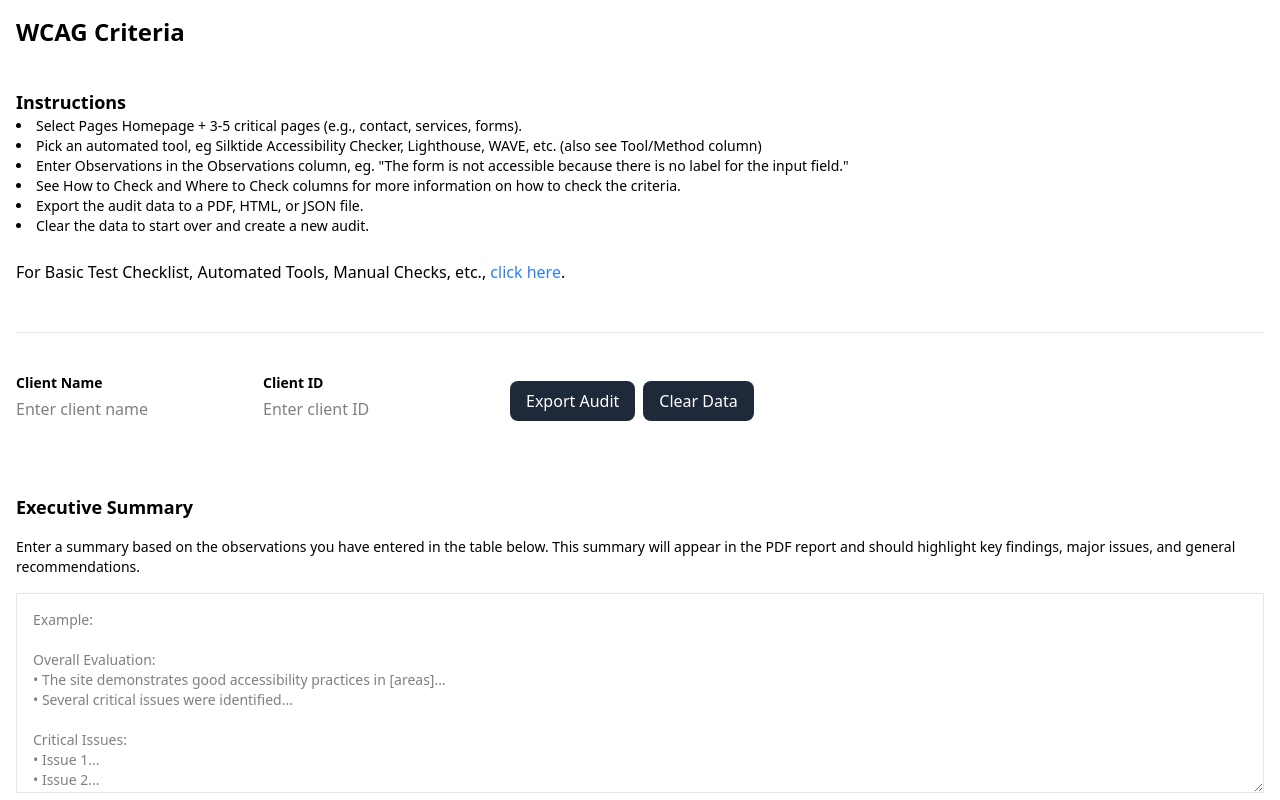
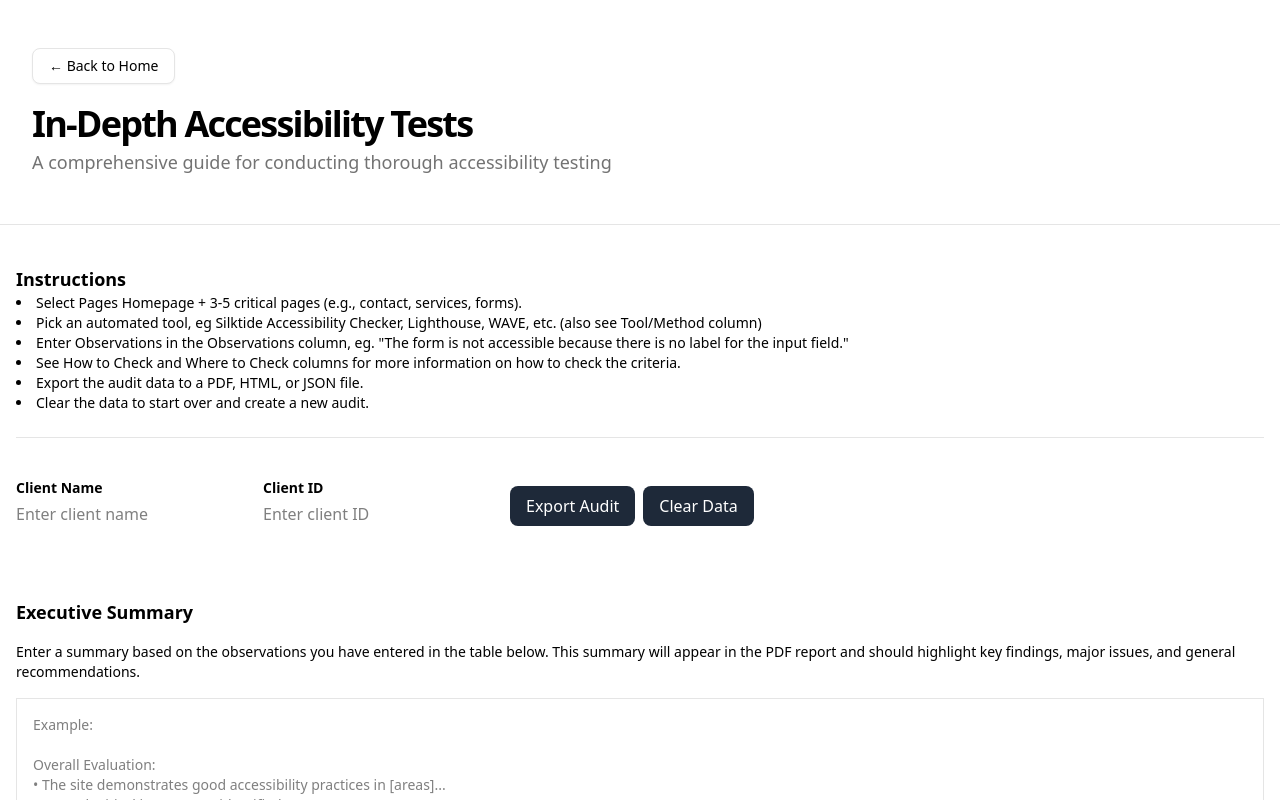
Before and after one commit to hanna-fmw/wcag-compliance-tracker, a Next.js app: page /in-depth-tests in a window 1280 px wide. Shown: the top 800 px of the page. Built offline with nearby package versions, Linux system fonts and the light colour scheme.

Commit message:
Refactor WCAGCriteriaPage to enhance layout and user experience. Introduced Radix UI Button for navigation, reorganized content structure for clarity, and improved instructional sections. Updated styling for better readability and consistency across the page.

```diff
--- a/app/in-depth-tests/page.js
+++ b/app/in-depth-tests/page.js
@@ -2,6 +2,8 @@
 import React, { useState, useEffect } from 'react'
 import ReportPreview from '../components/ReportPreview'
 import Link from 'next/link'
+import { Button } from '@/components/ui/button'
+
 // Add this sorting function before the wcagCriteria array
 function compareCriteria(a, b) {
 	// Extract numbers from criterion strings (e.g., "1.2.3" from "1.2.3 Audio Description")
@@ -726,9 +728,25 @@ export default function WCAGCriteriaPage() {
 	}
 
 	return (
+		<main className='flex flex-1 flex-col'>
+			{/* Hero Section */}
+			<section className='border-b'>
+				<div className='container mx-auto px-4 sm:px-6 lg:px-8 max-w-7xl flex flex-col items-start gap-1 py-8 md:py-10 lg:py-12'>
+					<Button variant='outline' asChild className='mb-4'>
+						<Link href='/'>← Back to Home</Link>
+					</Button>
+					<h1 className='text-2xl font-bold leading-tight tracking-tighter sm:text-3xl md:text-4xl lg:leading-[1.1]'>
+						In-Depth Accessibility Tests
+					</h1>
+					<p className='max-w-2xl text-base font-light text-muted-foreground sm:text-lg'>
+						A comprehensive guide for conducting thorough accessibility testing
+					</p>
+				</div>
+			</section>
+
 			<div className='container mx-auto p-4'>
 				<div className='mb-6 flex flex-col gap-4'>
-				<h1 className='text-2xl font-bold'>WCAG Criteria</h1>
+
 					<div className='py-6 border-b'>
 						<h2 className='text-lg font-bold'>Instructions</h2>
 						<ul className='list-disc list-inside text-sm'>
@@ -738,8 +756,8 @@ export default function WCAGCriteriaPage() {
 								(also see Tool/Method column)
 							</li>
 							<li>
-							Enter Observations in the Observations column, eg. "The form is not accessible because
-							there is no label for the input field."
+								Enter Observations in the Observations column, eg. "The form is not accessible
+								because there is no label for the input field."
 							</li>
 							<li>
 								See How to Check and Where to Check columns for more information on how to check the
@@ -748,13 +766,7 @@ export default function WCAGCriteriaPage() {
 							<li>Export the audit data to a PDF, HTML, or JSON file.</li>
 							<li>Clear the data to start over and create a new audit.</li>
 						</ul>
-					<div className='py-6'>
-						For Basic Test Checklist, Automated Tools, Manual Checks, etc.,{' '}
-						<Link href='/basic-tests' className='text-blue-500 hover:text-blue-700'>
-							click here
-						</Link>
-						.
-					</div>
+
 					</div>
 
 					<div className='flex gap-4 py-6'>
@@ -796,8 +808,8 @@ export default function WCAGCriteriaPage() {
 					<h2 className='text-lg font-bold mb-4'>Executive Summary</h2>
 					<p className='text-sm mb-4'>
 						Enter a summary based on the observations you have entered in the table below. This
-					summary will appear in the PDF report and should highlight key findings, major issues, and
-					general recommendations.
+						summary will appear in the PDF report and should highlight key findings, major issues,
+						and general recommendations.
 					</p>
 					<textarea
 						value={executiveSummary}
@@ -842,7 +854,9 @@ Minor Issues:
 									<td className='border p-2 w-[10%] text-left align-top'>{criterion.criterion}</td>
 									<td className='border p-2 w-[8%] text-left align-top'>{criterion.category}</td>
 									<td className='border p-2 w-[5%] text-left align-top'>{criterion.level}</td>
-								<td className='border p-2 w-[15%] text-left align-top'>{criterion.description}</td>
+									<td className='border p-2 w-[15%] text-left align-top'>
+										{criterion.description}
+									</td>
 									<td className='border p-2 w-[25%] text-left align-top'>
 										<textarea
 											value={observations[criterion.criterion] || ''}
@@ -869,5 +883,6 @@ Minor Issues:
 					<ReportPreview auditData={previewData} onClose={() => setShowPreview(false)} />
 				)}
 			</div>
+		</main>
 	)
 }
```
Lines whose indentation alone changed are shown as unchanged.
